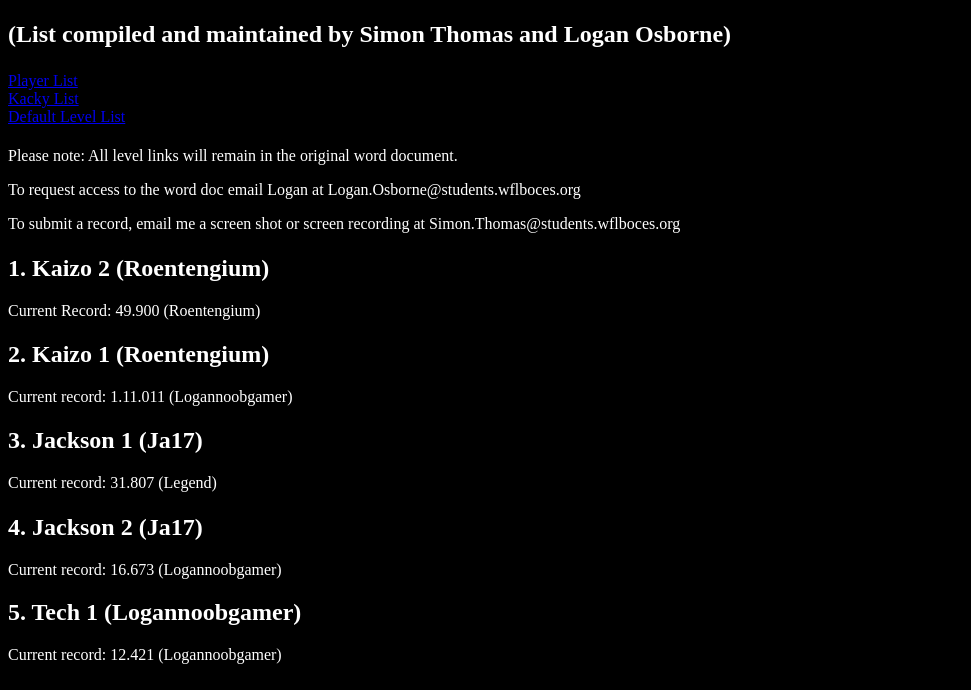
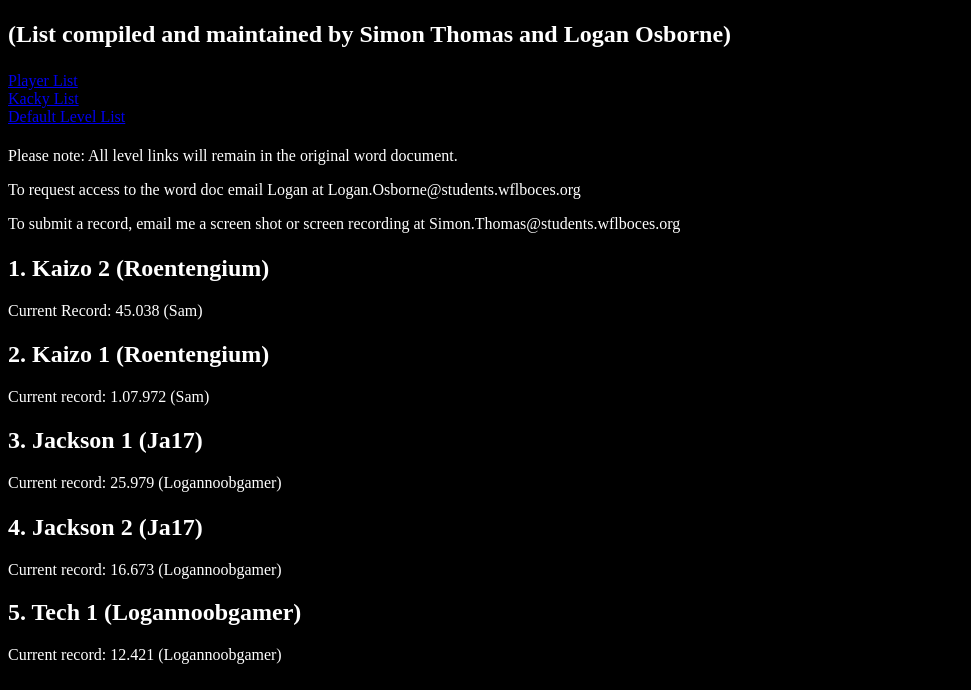
Before and after one commit to PTECHtrack/ptechtrack.github.io, a plain HTML site: page index.html in a window 1280 px wide. Shown: the part 110-800 px from the top of the page, without its empty margins (0-971 px from the left). Drawn offline with Linux system fonts and the light colour scheme.

Commit message:
Update index.html

```diff
--- a/index.html
+++ b/index.html
@@ -30,17 +30,17 @@
 <h1> </h1>
 <h2>1. Kaizo 2 (Roentengium)</h2>
 <p> </p>
-<p>Current Record: 49.900 (Roentengium)</p>
+<p>Current Record: 45.038 (Sam)</p>
 <h1> </h1>
 <h1> </h1>
 <h1> </h1>
 <h2>2. Kaizo 1 (Roentengium)</h2>
 <p> </p>
-<p>Current record: 1.11.011 (Logannoobgamer)</p>
+<p>Current record: 1.07.972 (Sam)</p>
 <h1> </h1>
 <h2>3. Jackson 1 (Ja17)</h2>
 <p> </p>
-<p>Current record: 31.807 (Legend)</p>
+<p>Current record: 25.979 (Logannoobgamer)</p>
 <h1> </h1>
 <h2>4. Jackson 2 (Ja17)</h2>
 <p> </p>
```
